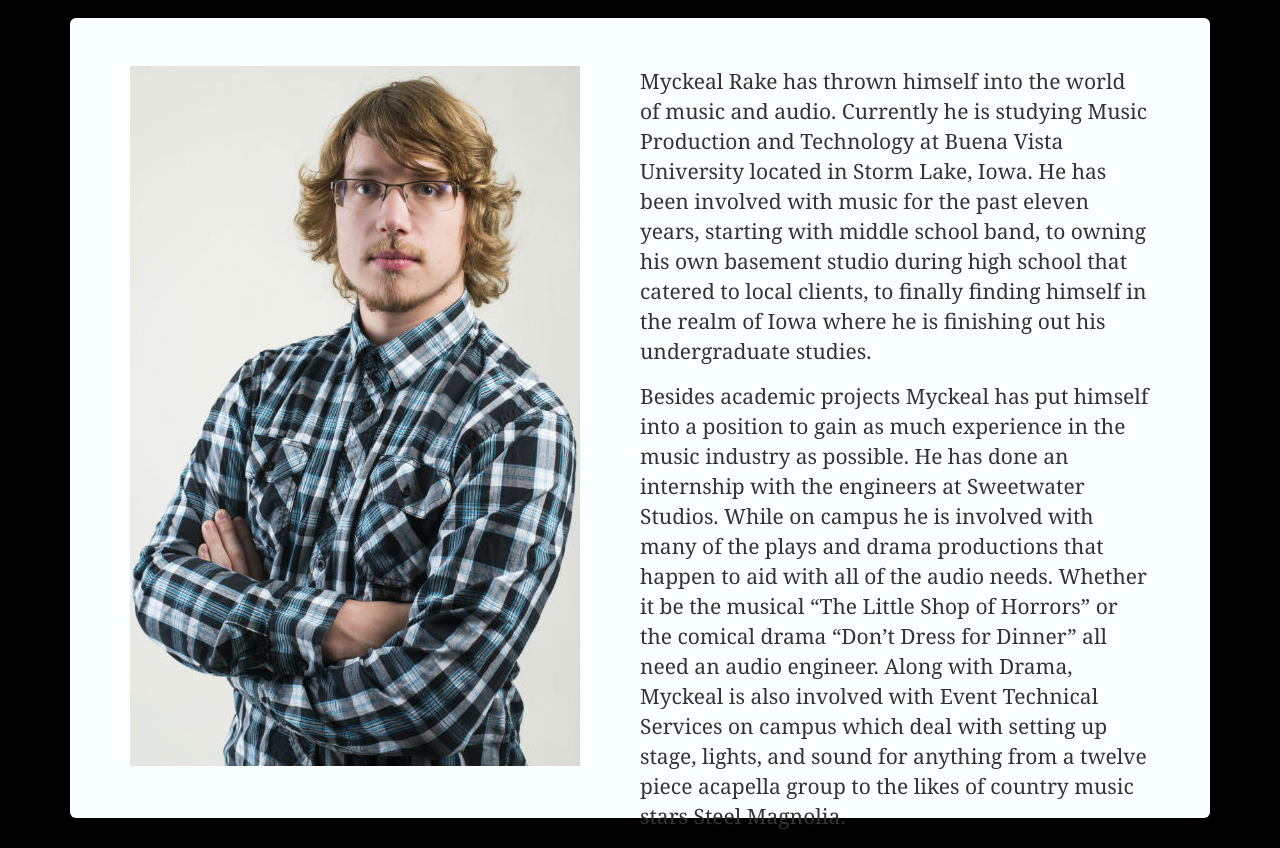
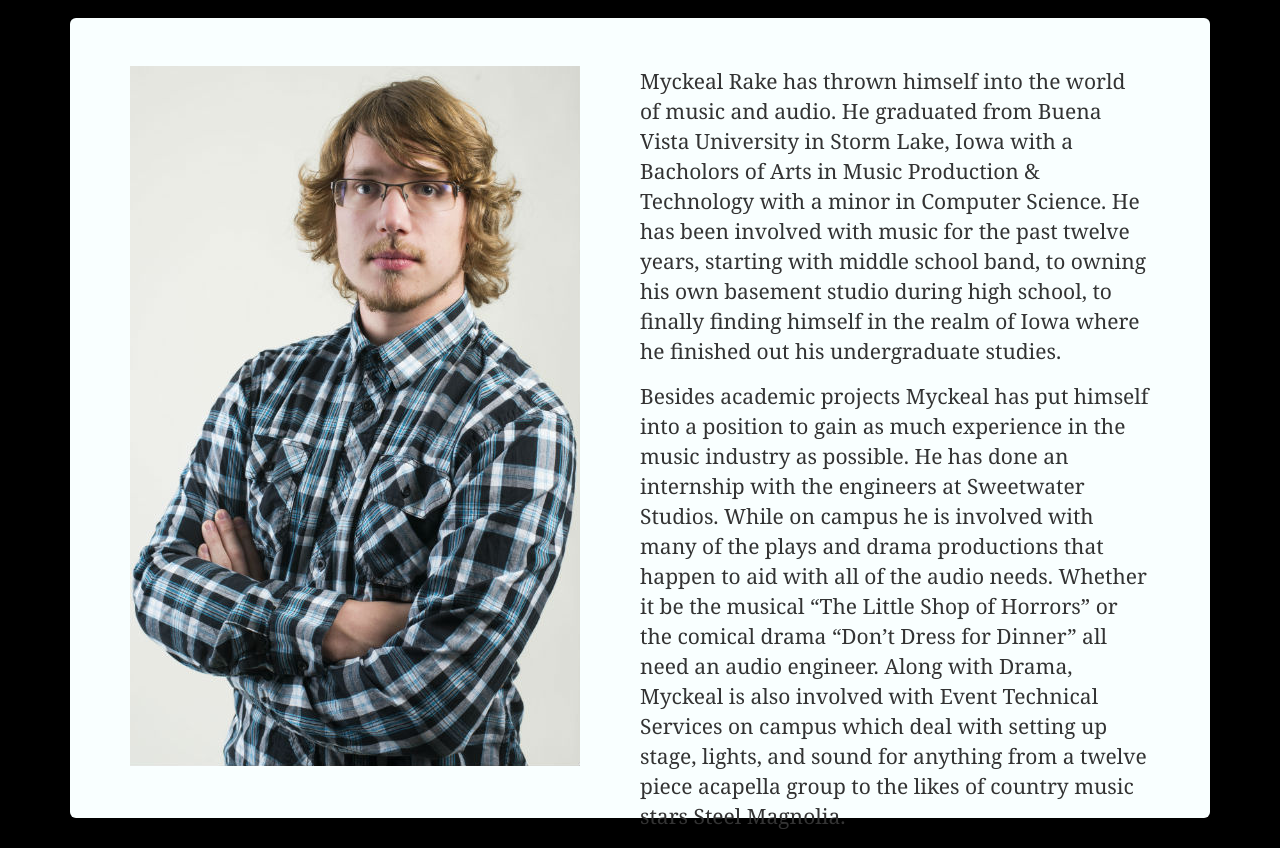
Before and after one commit to Rake610/Rake610.github.io, a plain HTML site: page about.html in a window 1280 px wide. Shown: the part 54-902 px from the top of the page. Drawn offline with nearby package versions, Linux system fonts and the light colour scheme; a script that the page names is missing.

Commit message:
Add files via upload

```diff
--- a/about.html
+++ b/about.html
@@ -76,7 +76,7 @@
 
 
             <div class="about-div">
-           <p> Myckeal Rake has thrown himself into the world of music and audio. Currently he is studying Music Production and Technology at Buena Vista University located in Storm Lake, Iowa.  He has been involved with music for the past eleven years, starting with middle school band, to owning his own basement studio during high school that catered to local clients, to finally finding himself in the realm of Iowa where he is finishing out his undergraduate studies.</p>
+           <p> Myckeal Rake has thrown himself into the world of music and audio. He graduated from Buena Vista University in Storm Lake, Iowa with a Bacholors of Arts in Music Production & Technology with a minor in Computer Science. He has been involved with music for the past twelve years, starting with middle school band, to owning his own basement studio during high school, to finally finding himself in the realm of Iowa where he finished out his undergraduate studies.</p>
 
 <p>Besides academic projects Myckeal has put himself into a position to gain as much experience in the music industry as possible.  He has done an internship with the engineers at Sweetwater Studios.  While on campus he is involved with many of the plays and drama productions that happen to aid with all of the audio needs.  Whether it be the musical “The Little Shop of Horrors” or the comical drama “Don’t Dress for Dinner” all need an audio engineer.  Along with Drama, Myckeal is also involved with Event Technical Services on campus which deal with setting up stage, lights, and sound for anything from a twelve piece acapella group to the likes of country music stars Steel Magnolia.
 
@@ -90,7 +90,7 @@
 
 <!-- Bootstrap core JavaScript
     ================================================== -->
-    <!-- Placed at the end of the document so the pages load faster -->
+
     <script src="https://ajax.googleapis.com/ajax/libs/jquery/1.11.3/jquery.min.js"></script>
     <script src="https://maxcdn.bootstrapcdn.com/bootstrap/3.3.5/js/bootstrap.min.js"></script>
     <!-- IE10 viewport hack for Surface/desktop Windows 8 bug -->
```
